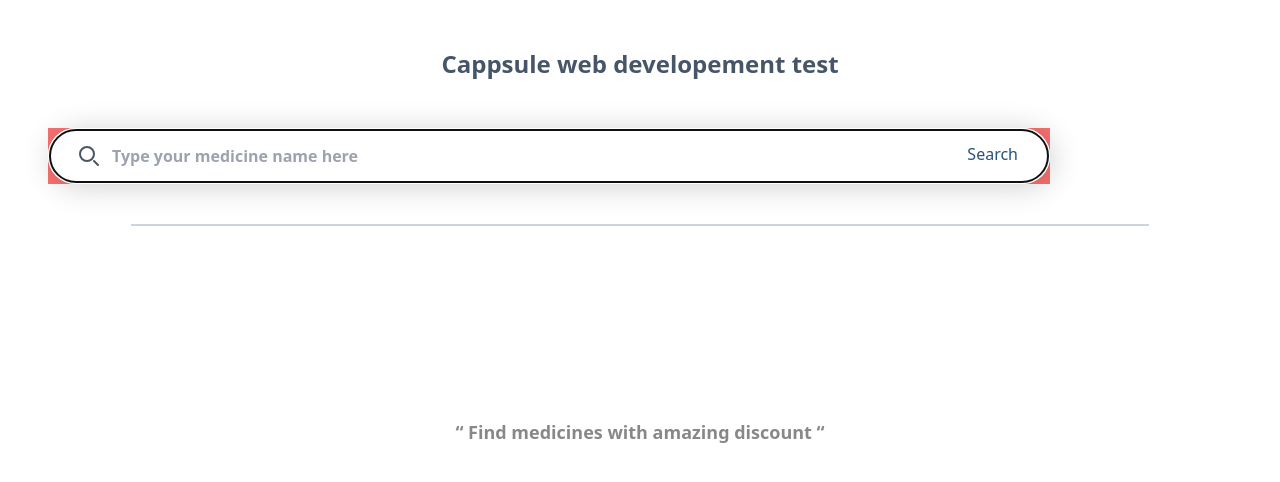
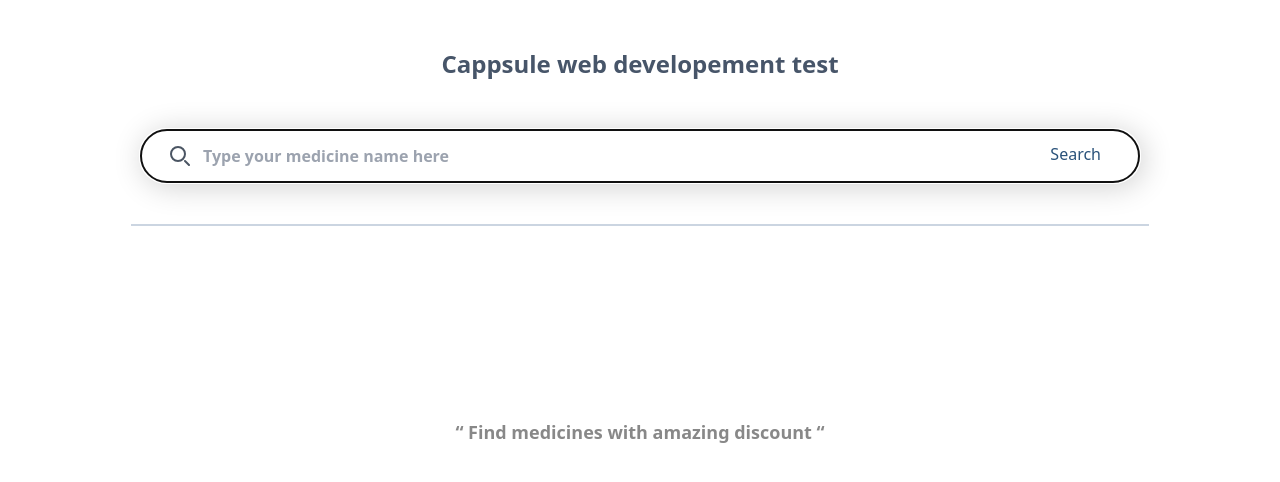
Before and after one commit to Pavan-personal/Cappsule_frontend, a React (Vite) app: page / in a window 1280 px wide. Shown: the top 482 px of the page. Built offline with nearby package versions, Linux system fonts and the light colour scheme.

Commit message:
modified search bar

```diff
--- a/src/App.jsx
+++ b/src/App.jsx
@@ -21,7 +21,7 @@ function App() {
           setGlobalSearch(search);
         }}
       >
-        <div className="relative bg-red-400 w-fit m-4 my-8">
+        <div className="relative mx-auto w-fit m-4 my-8">
           <div className="absolute inset-y-0 start-[1.2rem] flex items-center ps-3">
             {globalSearch === "" ? (
               <svg
@@ -67,7 +67,7 @@ function App() {
           />
           <button
             // type="submit"
-            className="absolute end-4 text-[rgba(42,82,122,1)] bottom-2.5 font-medium rounded-lg px-4 py-2"
+            className="absolute end-6 text-[rgba(42,82,122,1)] bottom-2.5 font-medium rounded-lg px-4 py-2"
           >
             Search
           </button>
```
